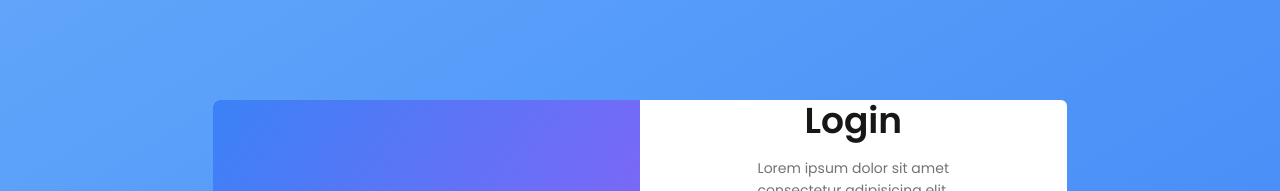
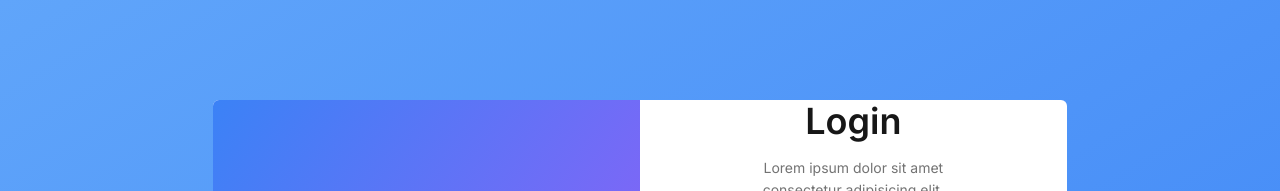
Before and after one commit to nzrmm/codedesign-authed, a Next.js app: page /login in a window 1280 px wide. Shown: the top 191 px of the page. Built offline with nearby package versions, Linux system fonts and the light colour scheme.

Commit message:
feat(font): update poppins to inter font

```diff
--- a/src/pages/_app.tsx
+++ b/src/pages/_app.tsx
@@ -1,17 +1,16 @@
 import "@/styles/globals.css";
 import type { NextPage } from "next";
 import type { AppProps } from "next/app";
-import { Poppins } from "next/font/google";
+import { Inter } from "next/font/google";
 import { SessionProvider } from "next-auth/react";
 
 import { Layouts, LayoutKeys } from "@/layouts";
 
-const poppins = Poppins({
-  weight: ["100", "200", "300", "400", "500", "600", "700", "800", "900"],
+const inter = Inter({
   subsets: ["latin"],
   preload: true,
   display: "swap",
-  variable: "--font-poppins",
+  variable: "--font-inter",
 });
 
 export type NextPageWithLayout<P = {}, IP = P> = NextPage<P, IP> & {
@@ -34,10 +33,10 @@ export default function App({
     <>
       <style jsx global>{`
         :root {
-          --font-poppins: ${poppins.style.fontFamily};
+          --font-inter: ${inter.style.fontFamily};
         }
         html {
-          font-family: var(--font-poppins);
+          font-family: var(--font-inter);
         }
       `}</style>
 
--- a/tailwind.config.ts
+++ b/tailwind.config.ts
@@ -5,7 +5,7 @@ const config: Config = {
   content: ["./src/**/*.{js,ts,jsx,tsx,mdx}"],
   theme: {
     fontFamily: {
-      primary: ["var(--font-poppins)", ...fontFamily.sans],
+      primary: ["var(--font-inter)", ...fontFamily.sans],
     },
     extend: {},
   },
```
